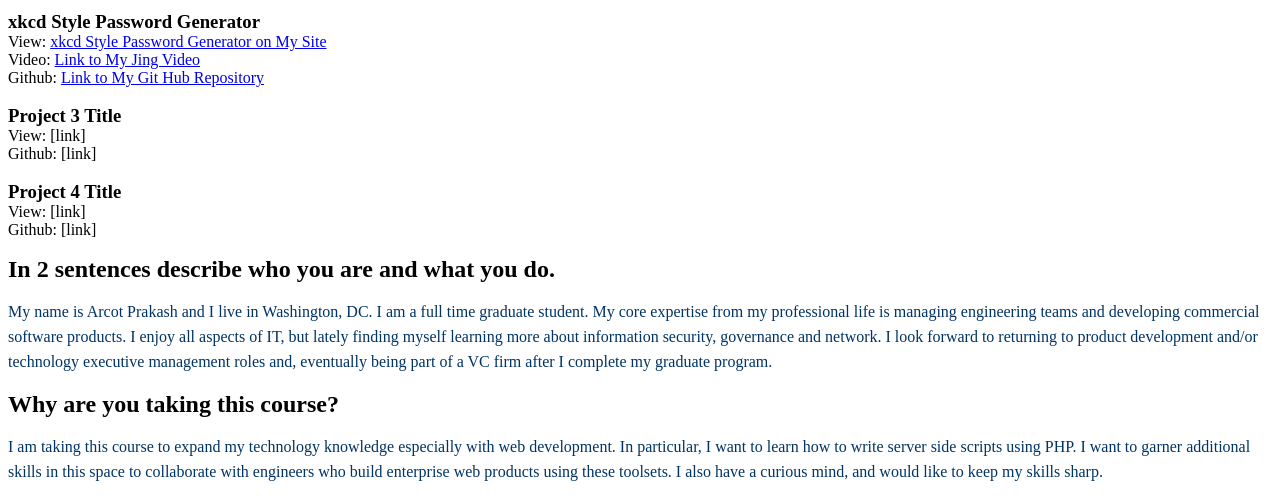
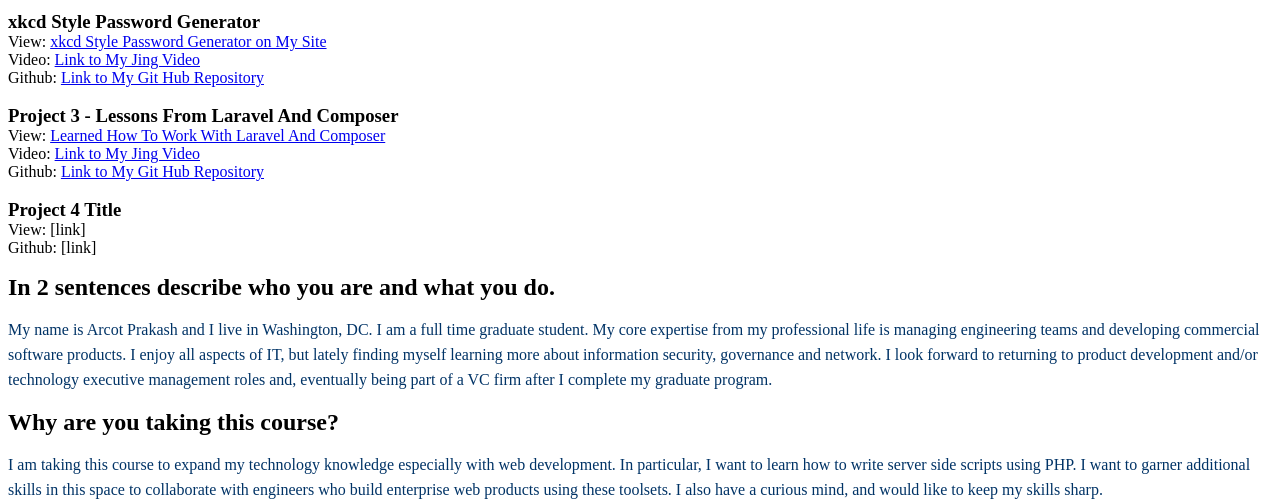
Before and after one commit to hotlcsw1/p1, a plain HTML site: page index.html in a window 1280 px wide. Shown: the part 284-785 px from the top of the page. Drawn offline with Linux system fonts and the light colour scheme.

Commit message:
Updated index file: added link to p3 digital ocean site and github.  I still need to add the jing link

```diff
--- a/index.html
+++ b/index.html
@@ -21,10 +21,11 @@ Video: <a href="http://www.screencast.com/users/Arcot/folders/Jing/media/38d4b09
 Github: <a href="https://github.com/hotlcsw1/p2">Link to My Git Hub Repository</a><br>
 <br>
 
-<h3>Project 3 Title</h3>
-View: [link]<br>
-Github: [link]
-<br><br>
+<h3>Project 3 - Lessons From Laravel And Composer</h3>
+View: <a href="http://p3.approjects.me/">Learned How To Work With Laravel And Composer</a><br>
+Video: <a href="tbd">Link to My Jing Video</a><br>
+Github: <a href="https://github.com/hotlcsw1/p3">Link to My Git Hub Repository</a><br>
+<br>
 
 <h3>Project 4 Title</h3>
 View: [link]<br>
```
